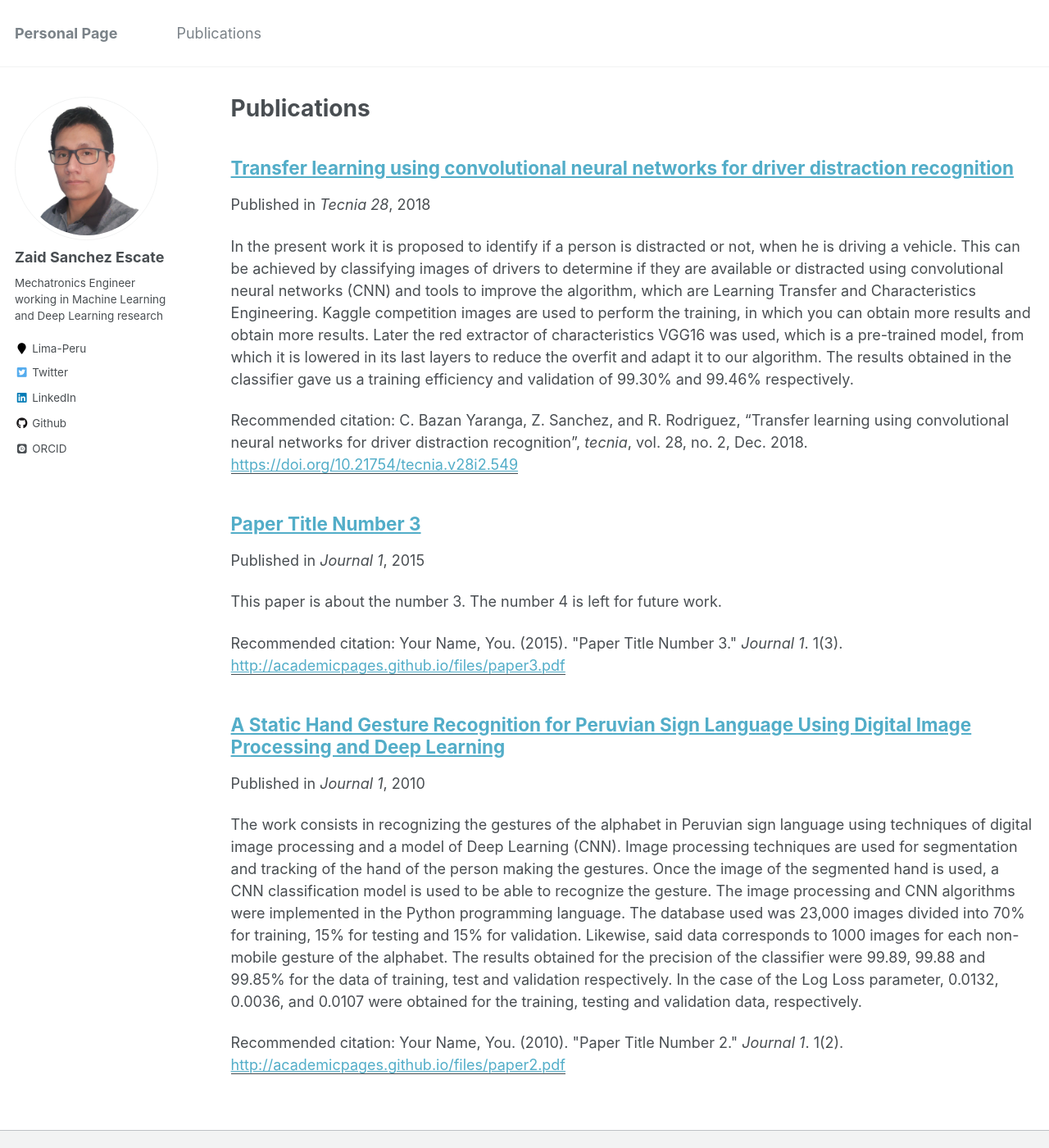
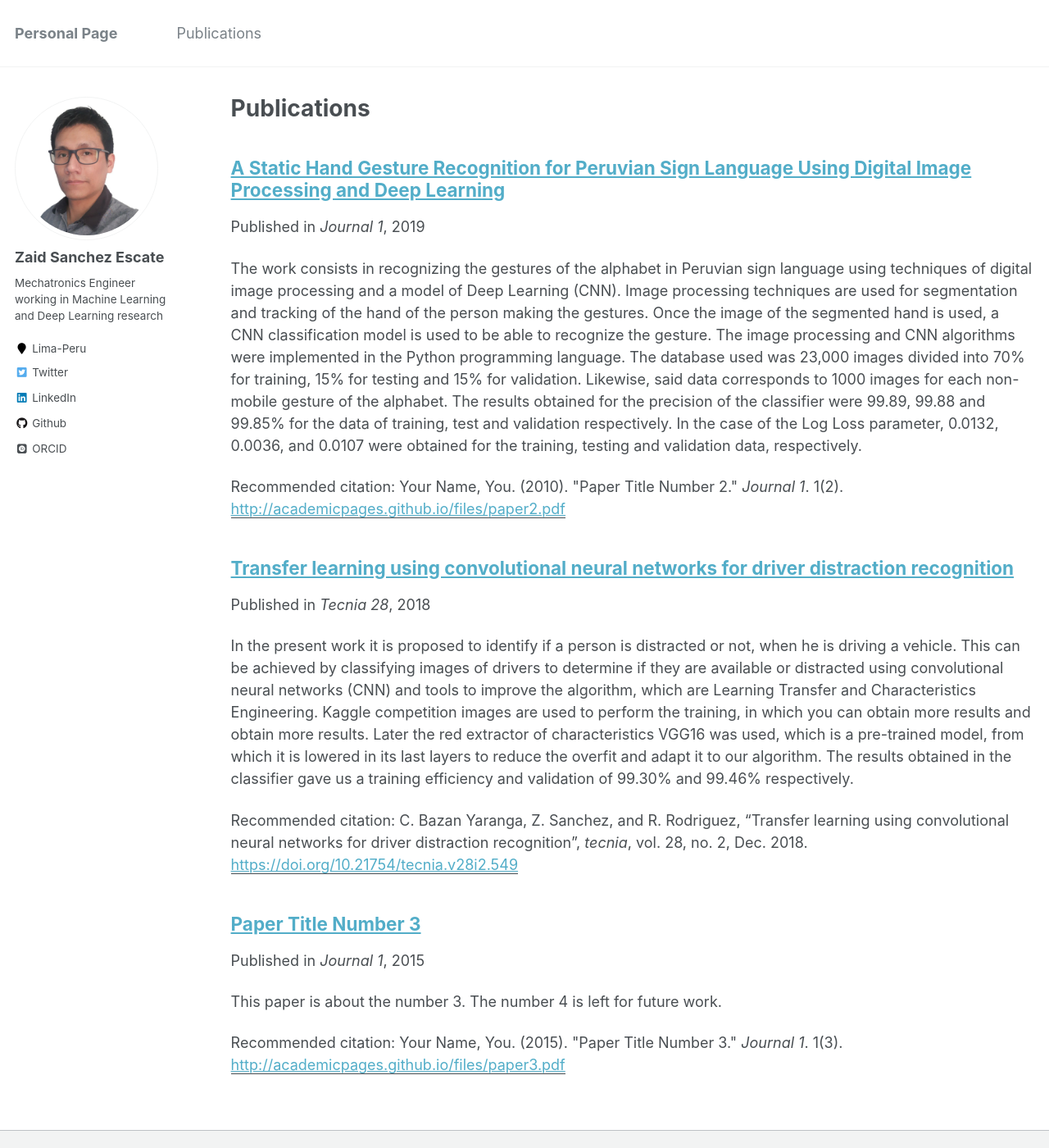
Before and after one commit to zaise/zaise.github.io, a Jekyll site: the page built from _pages/publications.md, in a window 1280 px wide and 1400 px high. Shown: the whole window at 82% size. Built offline with Jekyll 4.4.1, drawn with Linux system fonts in a browser that asks for light colours; some web fonts are replaced.

Commit message:
2104161911

```diff
--- a/_publications/2010-10-01-paper-title-number-2.md
+++ b/_publications/2010-10-01-paper-title-number-2.md
@@ -3,7 +3,7 @@ title: "A Static Hand Gesture Recognition for Peruvian Sign Language Using Digit
 collection: publications
 permalink: /publication/2010-10-01-paper-title-number-2
 excerpt: 'The work consists in recognizing the gestures of the alphabet in Peruvian sign language using techniques of digital image processing and a model of Deep Learning (CNN). Image processing techniques are used for segmentation and tracking of the hand of the person making the gestures. Once the image of the segmented hand is used, a CNN classification model is used to be able to recognize the gesture. The image processing and CNN algorithms were implemented in the Python programming language. The database used was 23,000 images divided into 70% for training, 15% for testing and 15% for validation. Likewise, said data corresponds to 1000 images for each non-mobile gesture of the alphabet. The results obtained for the precision of the classifier were 99.89, 99.88 and 99.85% for the data of training, test and validation respectively. In the case of the Log Loss parameter, 0.0132, 0.0036, and 0.0107 were obtained for the training, testing and validation data, respectively.'
-date: 2010-10-01
+date: 2019-05-29
 venue: 'Journal 1'
 paperurl: 'http://academicpages.github.io/files/paper2.pdf'
 citation: 'Your Name, You. (2010). &quot;Paper Title Number 2.&quot; <i>Journal 1</i>. 1(2).'
```
